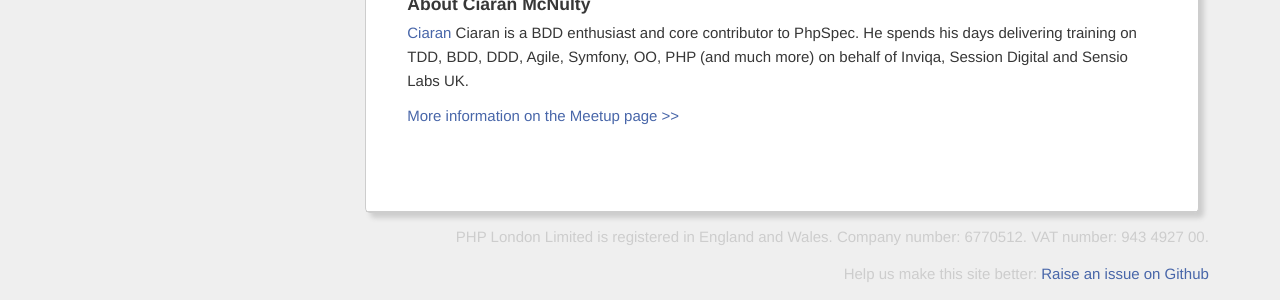
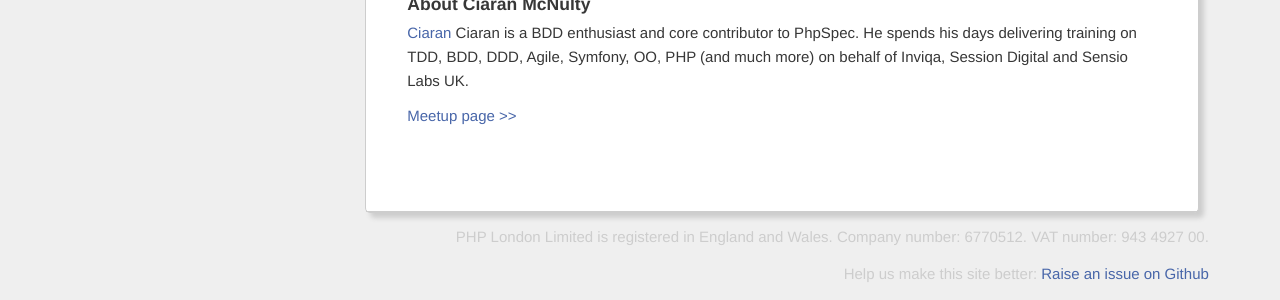
Before and after one commit to phplondon/phplondon.github.io, a Jekyll site: the page built from _posts/2014-11-06-driving-development-with-phpspec.html, in a window 1280 px wide. Shown: the part 516-816 px from the top of the page. Built offline with Jekyll 4.4.1, drawn with Linux system fonts in a browser that asks for light colours.

Commit message:
There's not really more info there, so make this more generic

```diff
--- a/_layouts/talk.html
+++ b/_layouts/talk.html
@@ -30,7 +30,7 @@ layout: default
         <p>{{ site.data.speakers[speaker_without_at].bio }}</p>
 
         {% if page.meetup %}
-            <a href="{{ page.meetup }}">More information on the Meetup page &gt;&gt;</a>
+            <a href="{{ page.meetup }}">Meetup page &gt;&gt;</a>
         {% endif %}
     </div>
 </div>
```
